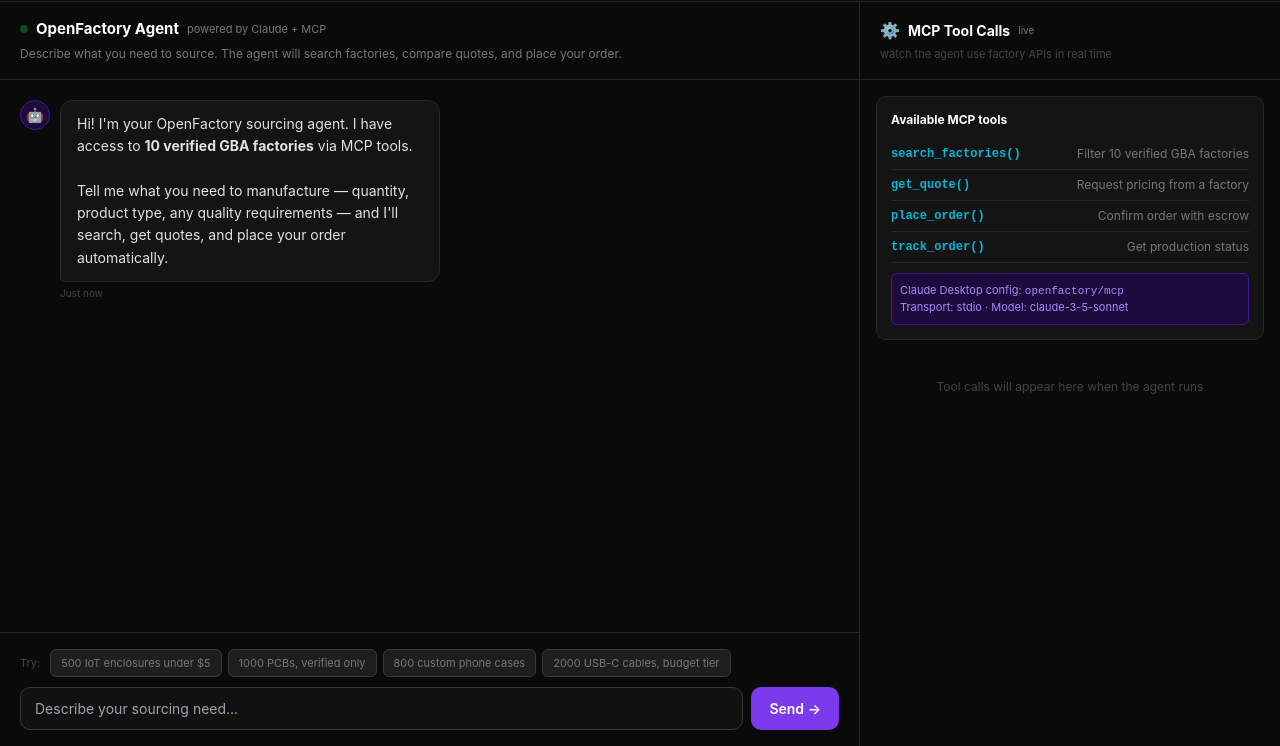
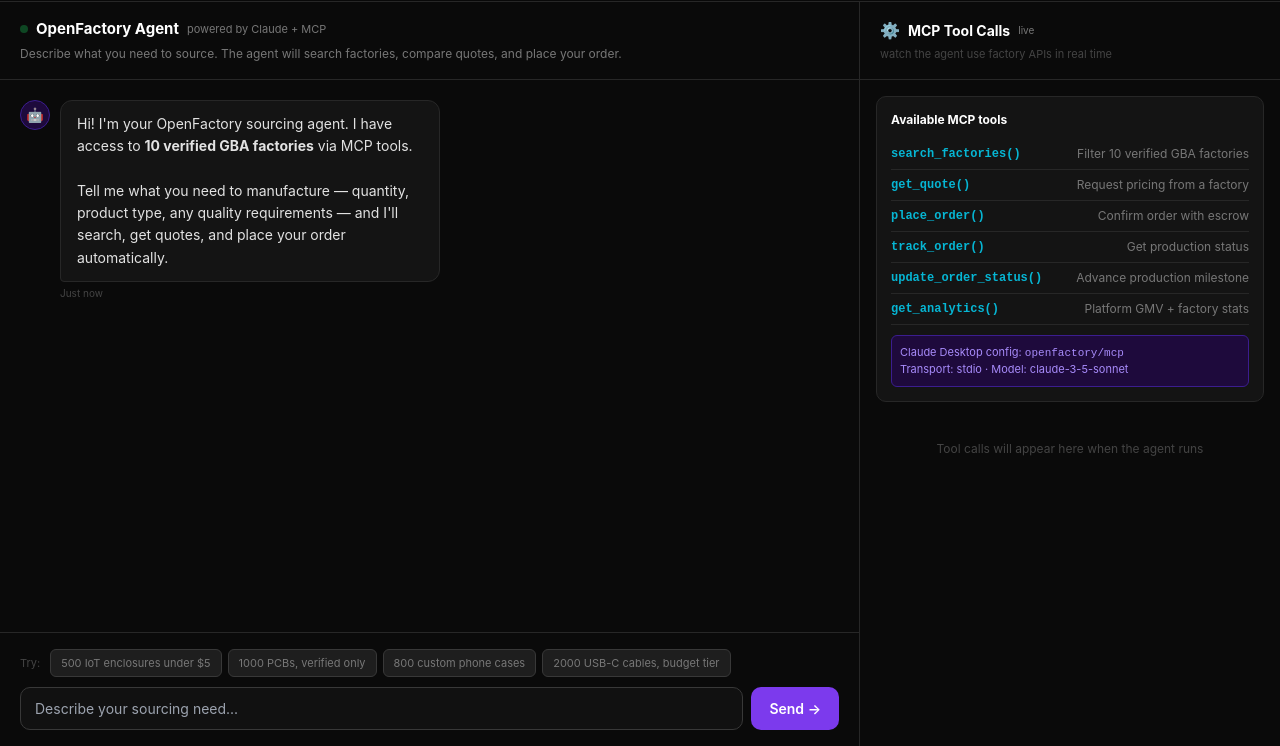
Before and after one commit to fengweit/OpenFactory, a website: page public/agent.html in a window 1280 px wide. Shown: the part 54-800 px from the top of the page. Drawn offline with nearby package versions, Linux system fonts and the light colour scheme.

Commit message:
feat: CORS headers, agent.html 6 tools, fix tool count in demo message

```diff
--- a/package.json
+++ b/package.json
@@ -20,6 +20,7 @@
   },
   "homepage": "https://github.com/fengweit/OpenFactory#readme",
   "dependencies": {
+    "@fastify/cors": "^11.2.0",
     "@fastify/rate-limit": "^10.3.0",
     "@fastify/static": "^9.0.0",
     "@modelcontextprotocol/sdk": "^1.27.1",
--- a/public/agent.html
+++ b/public/agent.html
@@ -186,6 +186,14 @@
         <div class="mcp-tool-row">
           <span class="mcp-tool-name">track_order()</span>
           <span class="mcp-tool-desc">Get production status</span>
+        </div>
+        <div class="mcp-tool-row">
+          <span class="mcp-tool-name">update_order_status()</span>
+          <span class="mcp-tool-desc">Advance production milestone</span>
+        </div>
+        <div class="mcp-tool-row">
+          <span class="mcp-tool-name">get_analytics()</span>
+          <span class="mcp-tool-desc">Platform GMV + factory stats</span>
         </div>
         <div style="margin-top:10px;padding:8px;background:var(--purple-dim);border:1px solid var(--purple-border);border-radius:6px;font-size:11px;color:var(--purple-light);">
           Claude Desktop config: <code style="font-family:monospace;">openfactory/mcp</code><br>
@@ -473,7 +481,7 @@
     resolveToolCall(trackId, { status: tracked.status, escrow_held: tracked.escrow_held });
   } catch(e) { resolveToolCall(trackId, {error:'failed'}); }
 
-  addMessage('system', `🏁 <strong>Demo complete.</strong> The agent searched ${factories.length} factories, compared ${quotes.length} quotes, and placed a $${order.total_price_usd.toLocaleString()} escrow-protected order — using 4 MCP tool calls in under 30 seconds.`);
+  addMessage('system', `🏁 <strong>Demo complete.</strong> The agent searched ${factories.length} factories, compared ${quotes.length} quotes, and placed a $${order.total_price_usd.toLocaleString()} escrow-protected order — using 4 of 6 available MCP tools in under 30 seconds.`);
 
   // Re-enable
   await delay(500);
--- a/src/api/server.ts
+++ b/src/api/server.ts
@@ -1,6 +1,7 @@
 import Fastify from "fastify";
 import fastifyStatic from "@fastify/static";
 import rateLimit from "@fastify/rate-limit";
+import cors from "@fastify/cors";
 import { join } from "path";
 import { fileURLToPath } from "url";
 import {
@@ -20,6 +21,9 @@
 const __dirname = fileURLToPath(new URL(".", import.meta.url));
 
 const app = Fastify({ logger: false });
+
+// CORS — allow browser UIs and MCP clients from any origin in Phase 0
+app.register(cors, { origin: true, credentials: true });
 
 // Rate limiting — 100 req/min per IP; /auth routes are stricter
 app.register(rateLimit, {
```
Also changed, not shown: 1 other file.
